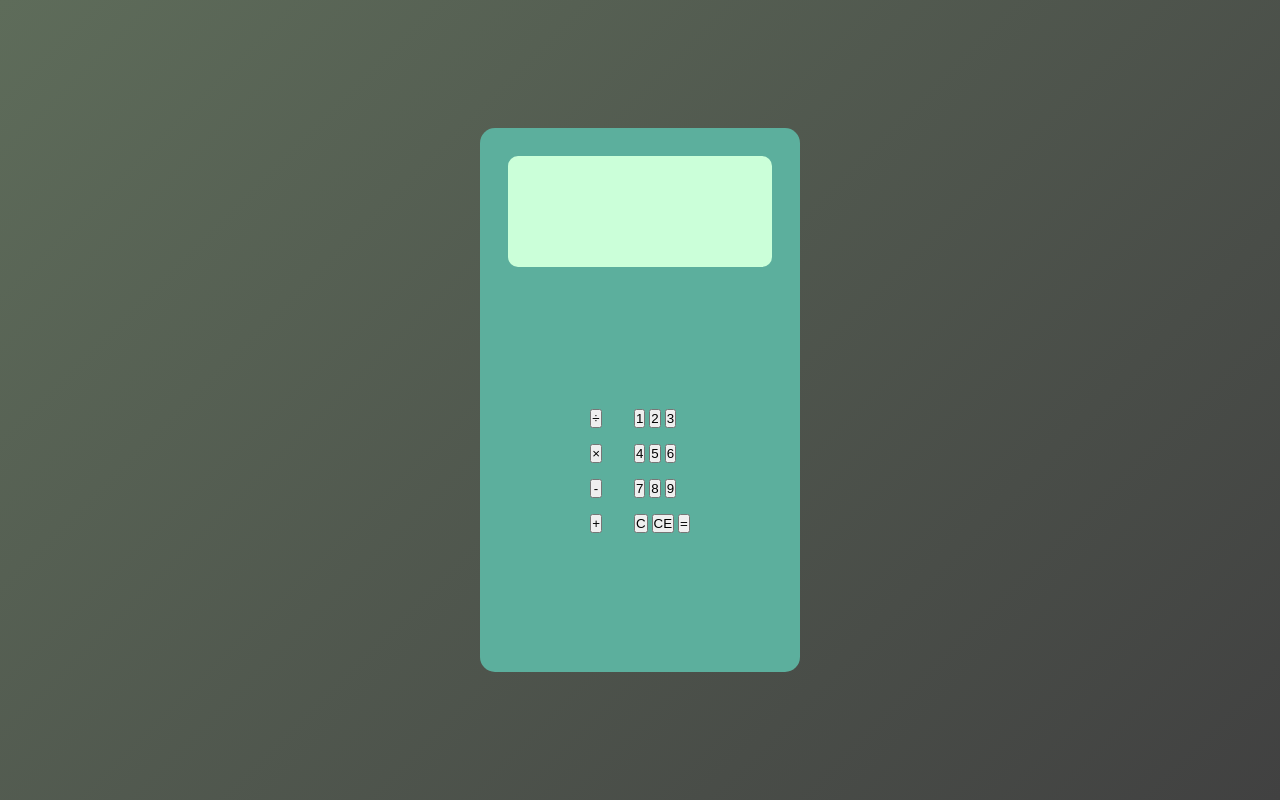
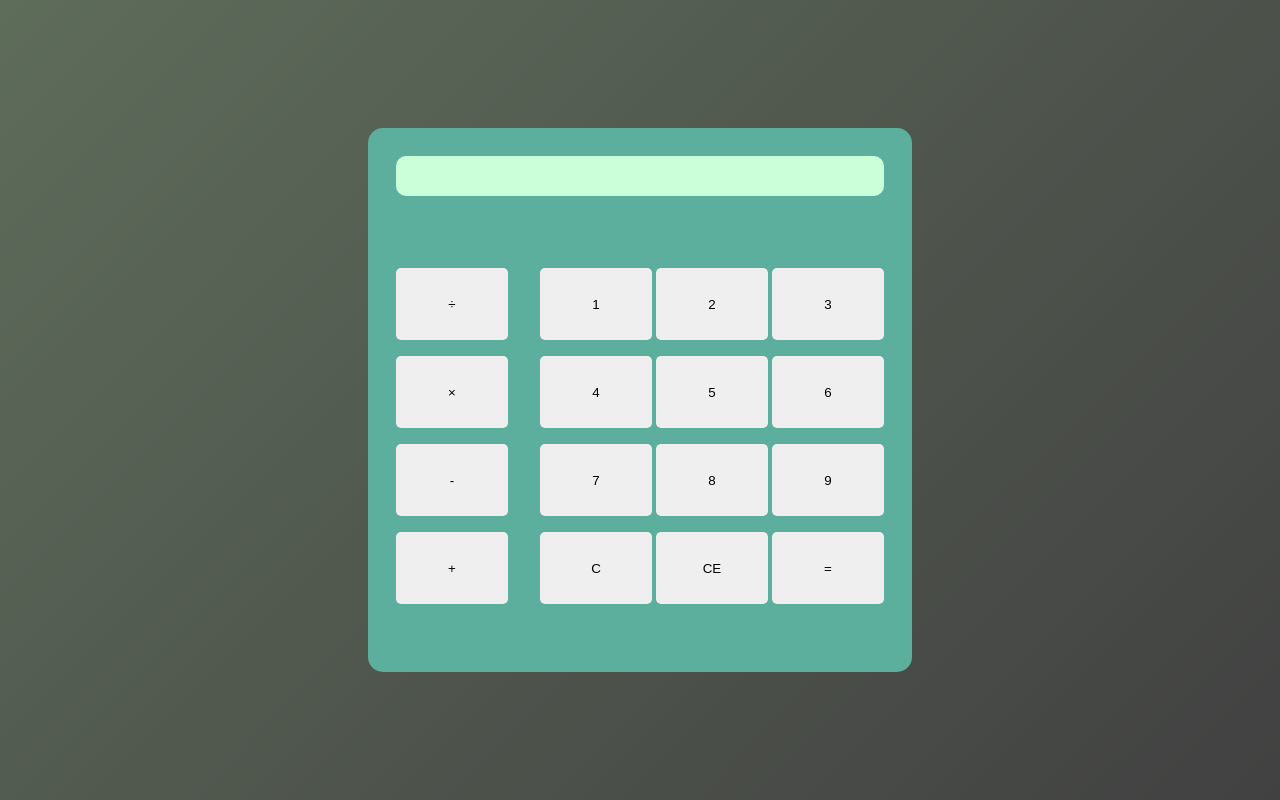
Before and after one commit to KubangPawis/odin-calculator, a plain HTML site: page index.html in a window 1280 px wide. Drawn offline with Linux system fonts and the light colour scheme.

Commit message:
feat: add base button style

```diff
--- a/style.css
+++ b/style.css
@@ -2,6 +2,13 @@
     margin: 0;
     padding: 0;
     box-sizing: border-box;
+}
+
+button {
+    width: 112px;
+    height: 72px;
+    border: none;
+    border-radius: 5px;
 }
 
 body {
```
